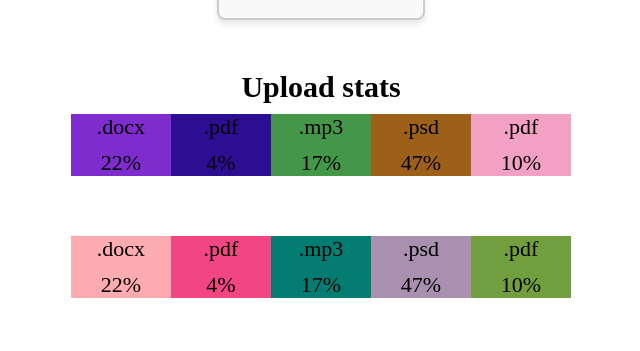
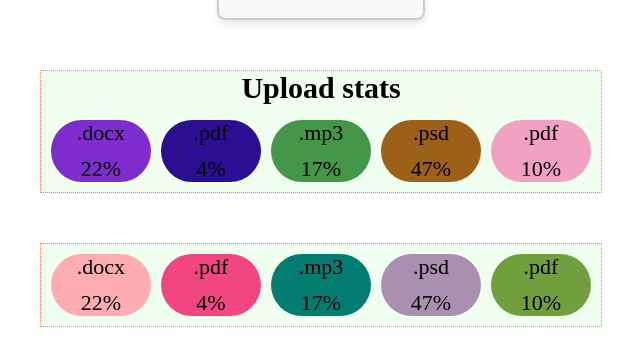
Before and after one commit to kralinskyi/goit-react-hw-01-components, a React (Create React App) app: page / in a window 1280 px wide. Shown: the part 364-715 px from the top of the page, without its empty margins (319-959 px from the left). Built offline with nearby package versions, Linux system fonts and the light colour scheme.

Commit message:
added TableHead

```diff
--- a/src/components/Statistics/Statistics.module.css
+++ b/src/components/Statistics/Statistics.module.css
@@ -2,6 +2,8 @@
   display: flex;
   flex-direction: column;
   margin-top: 50px;
+  border: 1px dotted salmon;
+  background-color: honeydew;
 }
 .item {
   background-color: beige;
@@ -11,6 +13,8 @@
   min-width: 100px;
   align-items: center;
   font-size: 22px;
+  border-radius: 50px;
+  margin: 5px;
 }
 
 .stat-list {
--- a/src/components/TransactionHistory/TransactionHistory.jsx
+++ b/src/components/TransactionHistory/TransactionHistory.jsx
@@ -1,7 +1,13 @@
 import css from './TransactionHistory.module.css';
 import { TransactionHistoryItem } from './TransactionHistoryItem';
+import PropTypes from 'prop-types';
 
 export function TransactionHistory({ items }) {
+  if (!items) return null;
+  return <TableHead items={items} />;
+}
+
+function TableHead({ items }) {
   return (
     <table className={css['transaction-history']}>
       <thead>
@@ -24,3 +30,14 @@ export function TransactionHistory({ items }) {
     </table>
   );
 }
+
+TransactionHistory.propTypes = {
+  items: PropTypes.arrayOf(
+    PropTypes.shape({
+      id: PropTypes.string.isRequired,
+      type: PropTypes.string.isRequired,
+      amount: PropTypes.string.isRequired,
+      currency: PropTypes.string.isRequired,
+    })
+  ).isRequired,
+};
--- a/src/components/TransactionHistory/TransactionHistoryItem.jsx
+++ b/src/components/TransactionHistory/TransactionHistoryItem.jsx
@@ -1,6 +1,11 @@
 import css from './TransactionHistory.module.css';
+import PropTypes from 'prop-types';
 
 export function TransactionHistoryItem({ type, amount, currency }) {
+  //Якщо в transactions буде відсутнє щось, то весь компонент не відрендериться
+  if (!type || !amount || !currency) {
+    return null;
+  }
   return (
     <tr className={css['transaction-item']}>
       <td className={css.transactionTd}>{type} </td>
@@ -9,3 +14,9 @@ export function TransactionHistoryItem({ type, amount, currency }) {
     </tr>
   );
 }
+
+TransactionHistoryItem.propTypes = {
+  type: PropTypes.string.isRequired,
+  amount: PropTypes.string.isRequired,
+  currency: PropTypes.string.isRequired,
+};
```
